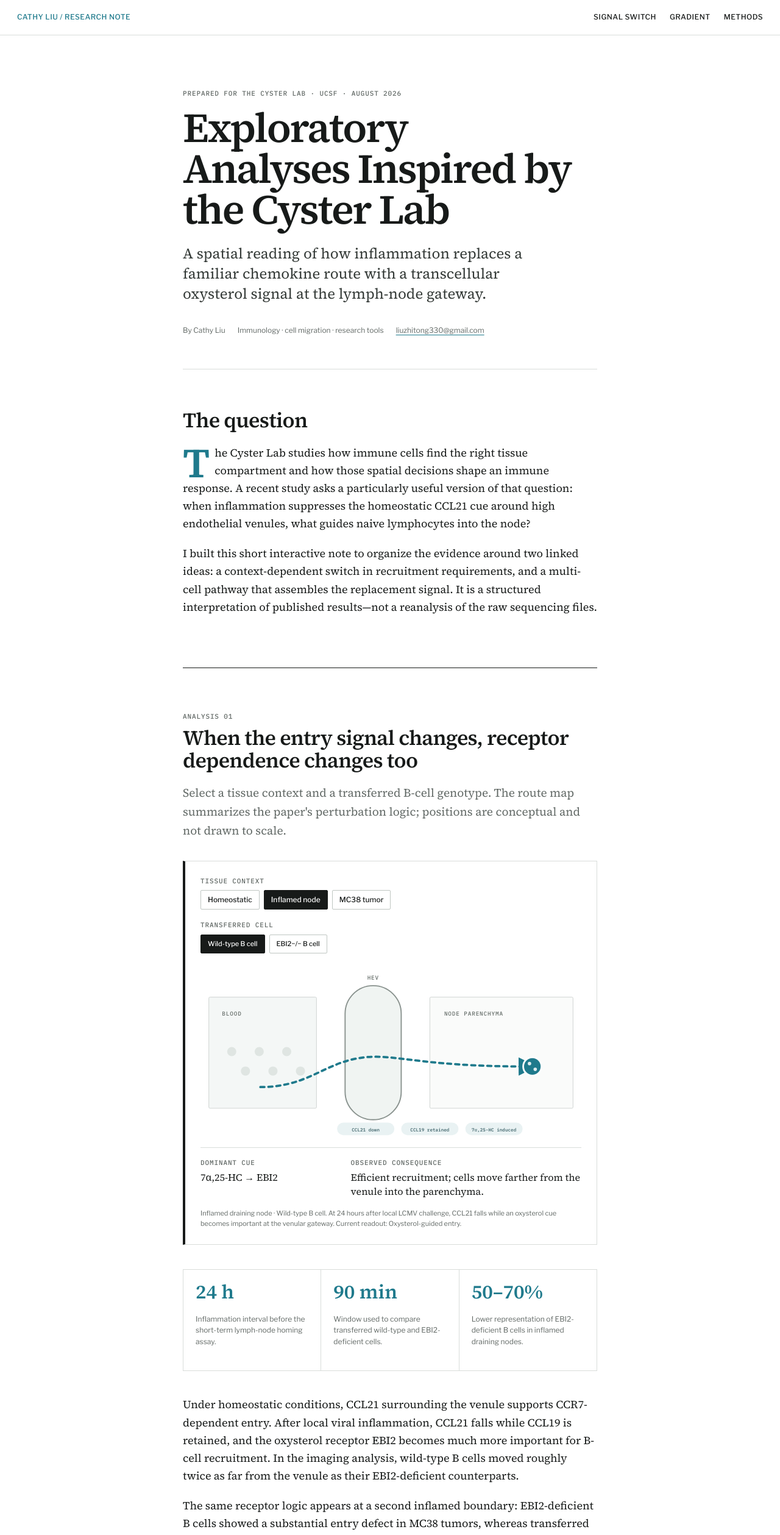
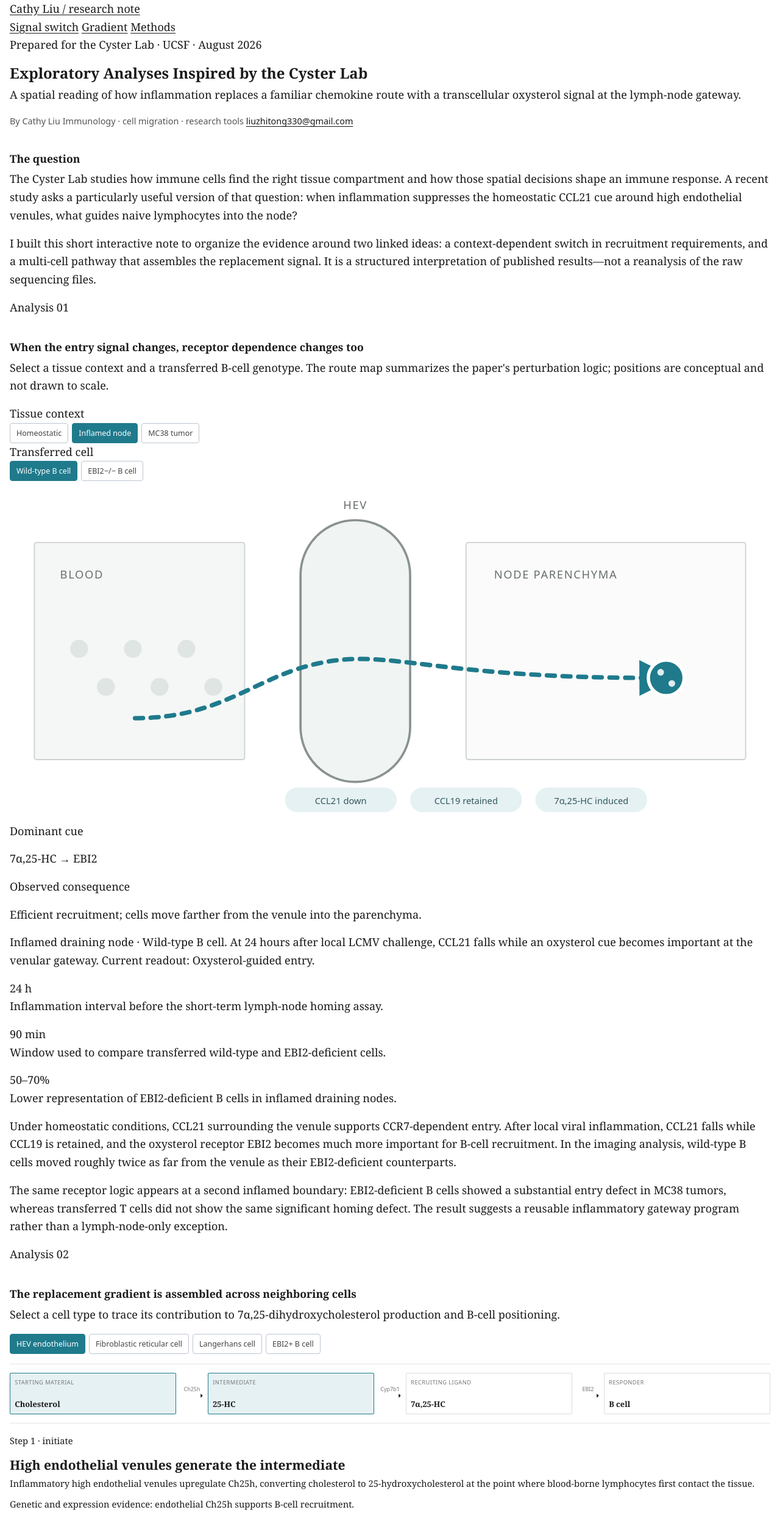
Before and after one commit to liuzhitong330/cyster-lab-demo, a plain HTML site: page index.html in a window 1280 px wide. Shown: the top 2518 px of the page at 61% size. Drawn offline with nearby package versions, Linux system fonts and the light colour scheme.

Commit message:
Match the Ramani Lab layout and typography

```diff
--- a/styles.css
+++ b/styles.css
@@ -1,188 +1,104 @@
 :root {
-  --ink: #171a19;
-  --muted: #626966;
-  --rule: #d9ddda;
-  --paper: #fff;
-  --soft: #f5f7f6;
+  --ink: #1a1a1a;
+  --muted: #666;
+  --rule: #ddd;
+  --panel: #fcfcfc;
   --accent: #1f7a8c;
-  --accent-soft: #e9f2f3;
-  --serif: "Source Serif 4", Georgia, serif;
-  --sans: "Libre Franklin", Arial, sans-serif;
-  --mono: "IBM Plex Mono", monospace;
 }
 
-* { box-sizing: border-box; }
+*, *::before, *::after { box-sizing: border-box; margin: 0; padding: 0; }
+html { scroll-behavior: smooth; }
+body {
+  font-family: Georgia, "Times New Roman", serif;
+  font-size: 18px;
+  line-height: 1.65;
+  color: var(--ink);
+  background: #fff;
+  padding: 0 1rem;
+}
+.page { max-width: 680px; margin: 0 auto; padding: 3rem 0 5rem; }
+h1 { font-size: 1.5rem; line-height: 1.25; font-weight: bold; margin-bottom: .4rem; }
+h2 { font-size: 1.1rem; line-height: 1.3; font-weight: bold; margin: 2.4rem 0 .5rem; }
+p { margin-bottom: 1rem; }
+a { color: var(--ink); text-underline-offset: 3px; }
+.byline {
+  color: #555;
+  font-size: .9rem;
+  margin-bottom: 2.4rem;
+  font-family: system-ui, sans-serif;
+  line-height: 1.6;
+}
+.section-nav {
+  font-family: system-ui, sans-serif;
+  font-size: .82rem;
+  color: #888;
+  margin-bottom: 2.4rem;
+}
+.section-nav a { color: #555; margin-right: 1rem; text-decoration: none; }
+hr { border: 0; border-top: 1px solid var(--rule); margin: 2.4rem 0; }
 
-html { scroll-behavior: smooth; }
+.experiment { border-left: 3px solid var(--ink); padding-left: 1.2rem; margin: 1.5rem 0; }
+.experiment p { margin-top: .6rem; font-size: .92rem; }
+.exp-label,
+.label-inline {
+  font-family: system-ui, sans-serif;
+  font-size: .75rem;
+  text-transform: uppercase;
+  letter-spacing: .08em;
+  color: #777;
+}
+.exp-label { margin-bottom: .3rem; }
+.exp-title { font-weight: bold; font-size: 1rem; margin-bottom: .6rem; }
+.label-inline { display: block; margin: .4rem 0 .55rem; }
+.control-gap { margin-top: .95rem; }
 
-body {
-  margin: 0;
-  color: var(--ink);
-  background: var(--paper);
-  font-family: var(--serif);
-  font-size: 18px;
-  line-height: 1.62;
-  text-rendering: optimizeLegibility;
+.panel {
+  border: 1px solid #e0e0e0;
+  border-radius: 3px;
+  padding: 1rem 1.1rem;
+  margin: 1rem 0;
+  background: var(--panel);
 }
-
-a { color: inherit; text-decoration-color: var(--accent); text-underline-offset: 3px; }
-a:hover { color: var(--accent); }
-
-.site-header {
-  min-height: 58px;
-  padding: 0 28px;
-  border-bottom: 1px solid var(--rule);
-  display: flex;
-  align-items: center;
-  justify-content: space-between;
-  gap: 24px;
-  font: 500 12px/1.2 var(--sans);
-  letter-spacing: .04em;
-  text-transform: uppercase;
-}
-
-.site-header a { text-decoration: none; }
-.site-header nav { display: flex; gap: 22px; }
-.wordmark { color: var(--accent); }
-
-main { padding: 0 24px; }
-article { max-width: 680px; margin: 0 auto; }
-
-.hero {
-  padding: 88px 0 55px;
-  border-bottom: 1px solid var(--rule);
-}
-
-.eyebrow,
-.section-number,
-.control-label,
-.readout-label,
-.node-kicker {
-  margin: 0;
-  font: 500 11px/1.3 var(--mono);
-  letter-spacing: .08em;
-  text-transform: uppercase;
-  color: var(--muted);
-}
-
-h1,
-h2,
-h3,
-p { margin-top: 0; }
-
-h1 {
-  max-width: 650px;
-  margin: 17px 0 22px;
-  font: 600 clamp(46px, 8vw, 68px)/.98 var(--serif);
-  letter-spacing: -.035em;
-}
-
-h2 {
-  margin: 10px 0 20px;
-  font: 600 34px/1.08 var(--serif);
-  letter-spacing: -.022em;
-}
-
-h3 { font: 600 23px/1.2 var(--serif); }
-
-.dek {
-  max-width: 620px;
-  margin-bottom: 34px;
-  font-size: 24px;
-  line-height: 1.38;
-  color: #343a37;
-}
-
-.byline {
-  display: flex;
-  flex-wrap: wrap;
-  gap: 8px 20px;
-  font: 12px/1.45 var(--sans);
-  color: var(--muted);
-}
-
-.prose p { margin-bottom: 1.1em; }
-.lead-copy { padding: 55px 0 65px; }
-.lead-copy > p:first-of-type::first-letter {
-  float: left;
-  padding: 8px 8px 0 0;
-  color: var(--accent);
-  font: 600 68px/.72 var(--serif);
-}
-
-.analysis {
-  padding: 72px 0 76px;
-  border-top: 1px solid var(--ink);
-}
-
-.section-intro {
-  margin-bottom: 30px;
-  font-size: 19px;
-  color: var(--muted);
-}
-
-.interactive-panel {
-  margin: 34px 0 35px;
-  padding: 25px;
-  border: 1px solid var(--rule);
-  border-left: 4px solid var(--ink);
-  background: var(--paper);
-}
-
-.control-block { margin-bottom: 18px; }
-.compact-control { margin-bottom: 12px; }
-.control-label { display: block; margin-bottom: 8px; }
-
 .segmented,
 .builder-controls {
   display: flex;
   flex-wrap: wrap;
-  gap: 7px;
+  gap: 6px;
+  font-family: system-ui, sans-serif;
+}
+.segmented button,
+.builder-controls button {
+  background: #fff;
+  color: #444;
+  border: 1px solid #bcc6d0;
+  border-radius: 4px;
+  padding: 7px 10px;
+  font-family: inherit;
+  font-size: .78rem;
+  cursor: pointer;
+}
+.segmented button.active,
+.builder-controls button.active {
+  color: #fff;
+  background: var(--accent);
+  border-color: var(--accent);
+}
+.segmented button:focus-visible,
+.builder-controls button:focus-visible,
+a:focus-visible {
+  outline: 2px solid var(--accent);
+  outline-offset: 2px;
 }
 
-.segmented button,
-.builder-controls button {
-  appearance: none;
-  padding: 8px 11px;
-  border: 1px solid #bfc6c2;
-  border-radius: 2px;
-  background: var(--paper);
-  color: var(--ink);
-  cursor: pointer;
-  font: 500 12px/1.2 var(--sans);
-}
-
-.segmented.small button { font-size: 11px; }
-
-.segmented button:hover,
-.segmented button:focus-visible,
-.builder-controls button:hover,
-.builder-controls button:focus-visible {
-  border-color: var(--accent);
-  outline: none;
-}
-
-.segmented button.active,
-.builder-controls button.active {
-  border-color: var(--ink);
-  background: var(--ink);
-  color: white;
-}
-
-.route-shell {
-  margin: 20px -7px 16px;
-  overflow-x: auto;
-}
-
-.route-viz { display: block; min-width: 560px; width: 100%; height: auto; }
+.viz { width: 100%; max-width: 600px; display: block; margin: .9rem auto 0; }
+.route-viz { overflow: visible; }
 .zone { stroke: #cdd2cf; stroke-width: 1; }
 .zone-blood { fill: #f4f7f6; }
 .zone-hev { fill: #f0f4f2; stroke: #89928e; stroke-width: 2; }
 .zone-tissue { fill: #fafbfa; }
-.zone-label { fill: #68706c; font: 500 10px var(--mono); letter-spacing: .09em; }
+.zone-label { fill: #68706c; font: 500 10px system-ui, sans-serif; letter-spacing: .09em; }
 .zone-label.middle { text-anchor: middle; }
 .background-cell { fill: #dfe5e2; }
-
 .cell-route {
   fill: none;
   stroke: var(--accent);
@@ -190,126 +106,97 @@ h3 { font: 600 23px/1.2 var(--serif); }
   stroke-linecap: round;
   stroke-dasharray: 7 7;
 }
-
 .route-blocked { stroke-dasharray: 3 8; opacity: .72; }
 .route-partial { opacity: .85; }
 .active-cell { fill: var(--accent); stroke: #fff; stroke-width: 3; }
 .cell-detail { fill: #fff; opacity: .86; }
-.signal-tag rect { fill: var(--accent-soft); }
-.signal-tag text { fill: #31585f; font: 500 8px var(--mono); letter-spacing: .01em; }
+.signal-tag rect { fill: #e6f1f3; }
+.signal-tag text { fill: #31585f; font: 500 8px system-ui, sans-serif; }
 
-.signal-readout {
-  display: grid;
-  grid-template-columns: 1fr 1.7fr;
-  gap: 24px;
-  padding-top: 17px;
-  border-top: 1px solid var(--rule);
+.readout {
+  font-family: system-ui, sans-serif;
+  font-size: .86rem;
+  background: #e6f1f3;
+  border-radius: 4px;
+  padding: .65rem .9rem;
+  margin-top: .7rem;
+  line-height: 1.5;
+}
+.readout div + div { margin-top: .28rem; }
+.readout strong { color: var(--accent); }
+.readout-key { color: #607074; font-size: .72rem; letter-spacing: .04em; text-transform: uppercase; margin-right: .35rem; }
+figcaption {
+  font-family: system-ui, sans-serif;
+  font-size: .78rem;
+  color: #777;
+  margin-top: .6rem;
+  line-height: 1.45;
 }
 
-.readout-value { margin: 6px 0 0; font-size: 16px; line-height: 1.45; }
-.figure-caption { margin: 16px 0 0; color: var(--muted); font: 11px/1.55 var(--sans); }
+.metric-row {
+  display: flex;
+  gap: 2rem;
+  margin: 1rem 0 1.4rem;
+  flex-wrap: wrap;
+  font-family: system-ui, sans-serif;
+}
+.metric { display: flex; flex-direction: column; }
+.metric-val { font-size: 1.4rem; font-weight: bold; line-height: 1; }
+.metric-desc { color: var(--muted); font-size: .8rem; margin-top: .15rem; }
 
-.finding-grid {
-  display: grid;
-  grid-template-columns: repeat(3, 1fr);
-  gap: 1px;
-  margin: 40px 0;
-  background: var(--rule);
-  border: 1px solid var(--rule);
-}
-
-.finding { min-height: 165px; padding: 20px; background: var(--paper); }
-.finding-number { color: var(--accent); font: 600 32px/1 var(--serif); }
-.finding p { margin: 16px 0 0; color: var(--muted); font: 12px/1.55 var(--sans); }
-.analysis-copy { margin-top: 35px; }
-
-.builder-controls { margin-bottom: 28px; }
+.builder-controls { margin-bottom: 1rem; }
 .pathway {
   display: grid;
-  grid-template-columns: 1fr 64px 1fr 64px 1fr 64px 1fr;
+  grid-template-columns: 1fr 44px 1fr 44px 1fr 44px 1fr;
   align-items: center;
-  gap: 5px;
-  padding: 27px 0;
-  border-top: 1px solid var(--rule);
-  border-bottom: 1px solid var(--rule);
+  gap: 4px;
+  border-top: 1px solid #e5e5e5;
+  border-bottom: 1px solid #e5e5e5;
+  padding: .9rem 0;
+  font-family: system-ui, sans-serif;
 }
-
 .pathway-node {
-  min-height: 94px;
-  padding: 13px 10px;
-  border: 1px solid var(--rule);
+  min-height: 68px;
+  border: 1px solid #d8ddda;
+  border-radius: 2px;
+  padding: .45rem;
   display: flex;
   flex-direction: column;
   justify-content: space-between;
-  transition: border-color .18s ease, background .18s ease;
+  background: #fff;
+}
+.pathway-node span { color: #777; font-size: .58rem; text-transform: uppercase; letter-spacing: .05em; }
+.pathway-node strong { font: bold .8rem Georgia, "Times New Roman", serif; }
+.pathway-node.active { border-color: var(--accent); background: #e6f1f3; }
+.pathway-arrow { color: #777; text-align: center; font: .56rem/1.2 system-ui, sans-serif; }
+.pathway-arrow b { display: block; color: var(--accent); font-size: 1rem; font-weight: normal; }
+.builder-note { padding-top: 1rem; min-height: 190px; }
+.builder-title { font-weight: bold; font-size: 1rem; margin-bottom: .45rem; }
+.builder-note p { font-size: .92rem; margin-bottom: .65rem; }
+.evidence-note {
+  border-left: 2px solid var(--accent);
+  padding-left: .7rem;
+  color: #666;
+  font: .78rem/1.5 system-ui, sans-serif;
+}
+.methods-note { font-size: .9rem; color: #444; }
+footer {
+  font-family: system-ui, sans-serif;
+  font-size: .82rem;
+  color: #888;
+  margin-top: 3rem;
+  padding-top: 1.5rem;
+  border-top: 1px solid #eee;
+  line-height: 1.6;
 }
 
-.pathway-node strong { font: 600 17px/1.2 var(--serif); }
-.pathway-node.active { border-color: var(--accent); background: var(--accent-soft); }
-.pathway-arrow { text-align: center; color: var(--muted); font: 9px/1.1 var(--mono); }
-.pathway-arrow svg { display: block; width: 100%; height: 18px; margin-top: 4px; }
-.pathway-arrow path { fill: none; stroke: var(--accent); stroke-width: 1.5; }
-
-.builder-note { min-height: 228px; padding: 25px 0 3px; }
-.builder-note h3 { margin: 8px 0 12px; }
-.builder-note p { margin-bottom: 12px; }
-.evidence-tag { padding-left: 13px; border-left: 2px solid var(--accent); color: var(--muted); font: 12px/1.55 var(--sans); }
-
-.callout {
-  margin: 0 0 75px;
-  padding: 28px 28px 20px;
-  border-left: 4px solid var(--ink);
-  background: var(--soft);
+@media (max-width: 620px) {
+  body { font-size: 17px; }
+  .page { padding-top: 2rem; }
+  .section-nav a { display: inline-block; margin-bottom: .35rem; }
+  .metric-row { gap: 1.2rem; }
+  .pathway { grid-template-columns: 1fr; }
+  .pathway-arrow { min-height: 24px; }
+  .pathway-arrow b { transform: rotate(90deg); }
 }
-
-.callout h2 { font-size: 29px; }
-
-.two-column {
-  display: grid;
-  grid-template-columns: 220px 1fr;
-  gap: 45px;
-  padding: 65px 0;
-  border-top: 1px solid var(--rule);
-}
-
-.two-column h2 { font-size: 28px; }
-.fit-section { border-top-color: var(--ink); }
-
-.sources { padding: 65px 0 85px; border-top: 1px solid var(--ink); }
-.sources ol { margin: 25px 0 0; padding-left: 22px; }
-.sources li { padding: 0 0 13px 8px; font-size: 15px; line-height: 1.55; }
-
-footer {
-  padding: 26px;
-  border-top: 1px solid var(--rule);
-  display: flex;
-  justify-content: space-between;
-  gap: 18px;
-  color: var(--muted);
-  font: 11px/1.4 var(--sans);
-}
-
-footer p { margin: 0; }
-
-@media (max-width: 760px) {
-  .site-header { padding: 0 17px; }
-  .site-header nav { display: none; }
-  main { padding: 0 18px; }
-  .hero { padding-top: 62px; }
-  h1 { font-size: 47px; }
-  .dek { font-size: 21px; }
-  .interactive-panel { padding: 18px; }
-  .finding-grid { grid-template-columns: 1fr; }
-  .finding { min-height: 0; }
-  .pathway { grid-template-columns: 1fr; }
-  .pathway-arrow { transform: rotate(90deg); width: 55px; margin: 0 auto; }
-  .pathway-arrow span { display: none; }
-  .two-column { grid-template-columns: 1fr; gap: 5px; }
-  .signal-readout { grid-template-columns: 1fr; }
-  footer { flex-direction: column; }
-}
-
-@media (prefers-reduced-motion: reduce) {
-  html { scroll-behavior: auto; }
-  * { transition: none !important; }
-}
+@media (prefers-reduced-motion: reduce) { html { scroll-behavior: auto; } }
```
